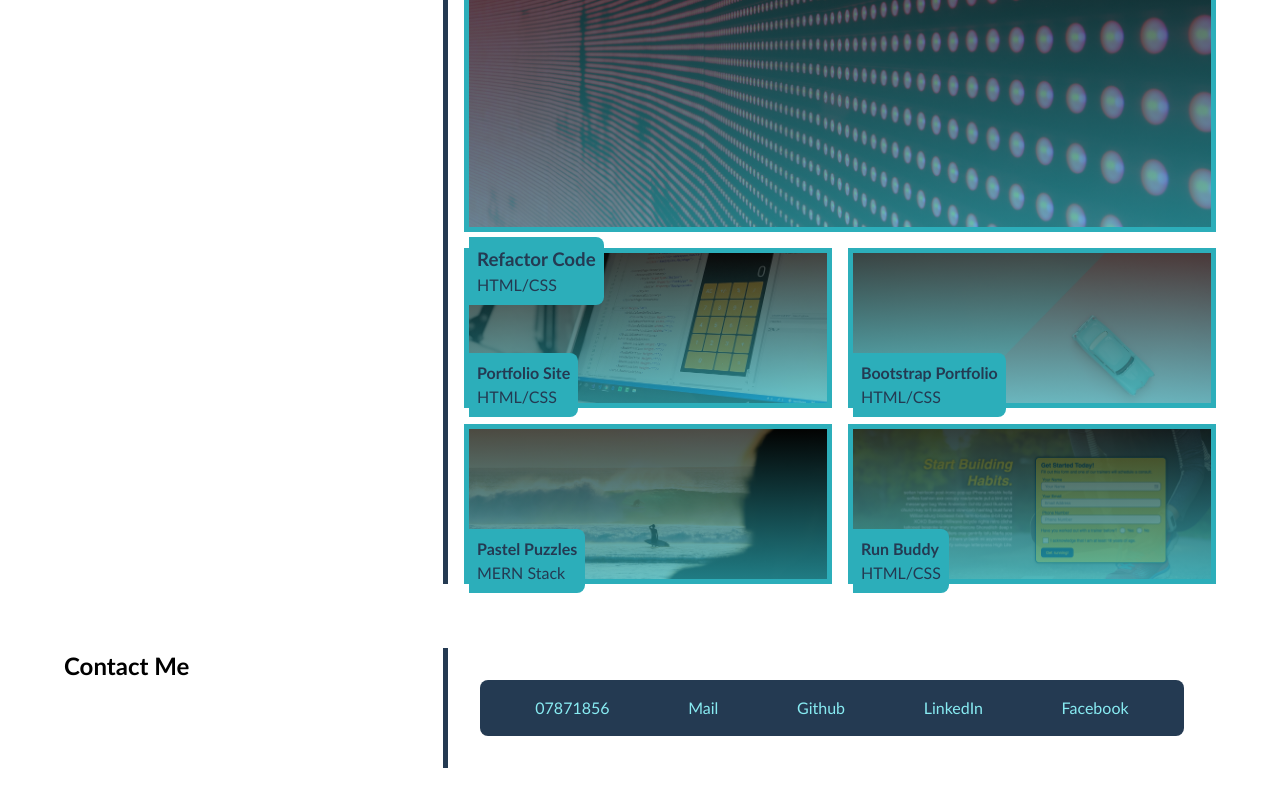
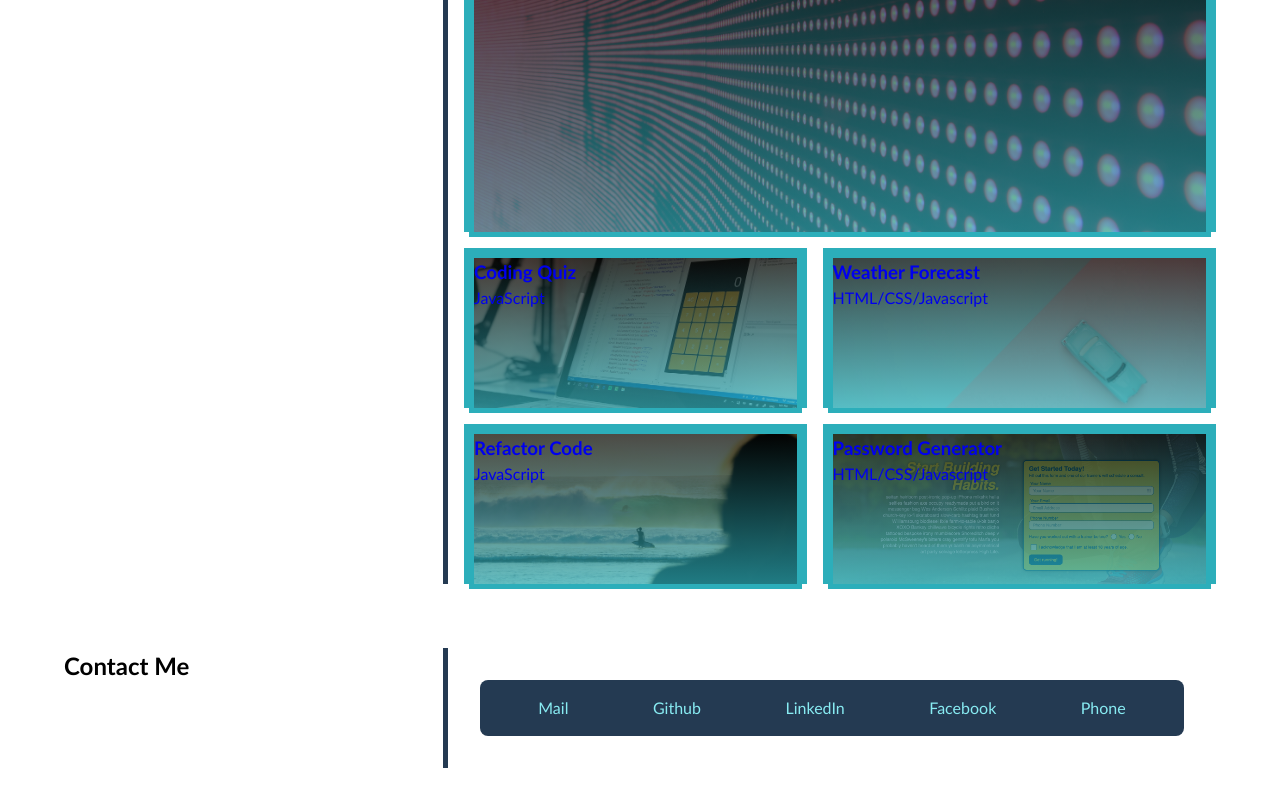
Before and after one commit to Moorgal/React_Portfolio, a React (Create React App) app in the folder portfolio/: page / in a window 1280 px wide. Shown: the part 914-1714 px from the top of the page. Built offline with nearby package versions, Linux system fonts and the light colour scheme; the HTML template or start-up script is replaced by a standard one.

Commit message:
portfolio update NOT DONE

```diff
--- a/portfolio/src/components/Footer.js
+++ b/portfolio/src/components/Footer.js
@@ -1,5 +1,5 @@
 import React from 'react';
-
+import { socialLinks } from '../database';
 const Footer = () => {
   return (
     <section className="section" id="contact">
@@ -8,27 +8,15 @@ const Footer = () => {
           <h2>Contact Me</h2>
         </div>
         <div className="footer-navbar">
-          <p>07871856</p>
-          <p>
-            <a href="mailto:mail@mail" className="nav-link">
-              mail
-            </a>
-          </p>
-          <p>
-            <a href="https://github.com/Moorgal" className="nav-link">
-              Github
-            </a>
-          </p>
-          <p>
-            <a href="https://LinkedIn.com" className="nav-link">
-              LinkedIn
-            </a>
-          </p>
-          <p>
-            <a href="https://facebook.com" className="nav-link">
-              Facebook
-            </a>
-          </p>
+          {socialLinks.map((link) => {
+            return (
+              <p key="link.id">
+                <a href={link.href} className="nav-link">
+                  {link.text}
+                </a>
+              </p>
+            );
+          })}
         </div>
       </section>
     </section>
--- a/portfolio/src/components/Portfolio.js
+++ b/portfolio/src/components/Portfolio.js
@@ -1,4 +1,5 @@
 import React from 'react';
+import { projects } from '../database';
 
 const Portfolio = () => {
   return (
@@ -8,56 +9,20 @@ const Portfolio = () => {
           <h2>Work</h2>
         </div>
         <div className="section-article">
-          <a href="https://moorgal.github.io/bc1_RefactorTheCode/" target="_blank" rel="noreferrer" className="work work1 work-top">
-            <div>
-              <div className="work-container">
-                <div className="work-title-big">
-                  <h3>Refactor Code</h3>
-                  <p>HTML/CSS</p>
+          {projects.map((link) => {
+            return (
+              <a key="link.id" href={link.href} target="_blank" rel="noreferrer" className={link.hrefClass}>
+                <div>
+                  <div className="work-container">
+                    <div className={link.hrefClass}>
+                      <h3>{link.title}</h3>
+                      <p>{link.text}</p>
+                    </div>
+                  </div>
                 </div>
-              </div>
-            </div>
-          </a>
-
-          <a href="https://moorgal.github.io/bc2_PortfolioHtmlCss/" target="_blank" rel="noreferrer" className="work work2">
-            <div>
-              <div className="work-container">
-                <div className="work-title-small">
-                  <h4>Portfolio Site</h4>
-                  <p>HTML/CSS</p>
-                </div>
-              </div>
-            </div>
-          </a>
-
-          <a href="https://moorgal.github.io/bc3_PortfolioBootstrap/" target="_blank" rel="noreferrer" className="work work3">
-            <div>
-              <div className="work-container">
-                <div className="work-title-small">
-                  <h4>Bootstrap Portfolio</h4>
-                  <p>HTML/CSS</p>
-                </div>
-              </div>
-            </div>
-          </a>
-
-          <div className="work work4">
-            <div className="work-container">
-              <div className="work-title-small">
-                <h4>Pastel Puzzles</h4>
-                <p>MERN Stack</p>
-              </div>
-            </div>
-          </div>
-
-          <div className="work work5">
-            <div className="work-container">
-              <div className="work-title-small">
-                <h4>Run Buddy</h4>
-                <p>HTML/CSS</p>
-              </div>
-            </div>
-          </div>
+              </a>
+            );
+          })}
         </div>
       </section>
     </section>
--- a/portfolio/src/database.js
+++ b/portfolio/src/database.js
@@ -1,6 +1,22 @@
+export const socialLinks = [
+  { id: 1, href: 'mailto:mail@mail', text: 'Mail' },
+  { id: 2, href: 'https://github.com/Moorgal', text: 'Github' },
+  { id: 3, href: 'https://www.linkedin.com/in/peter-bokor-moorgal/', text: 'LinkedIn' },
+  { id: 4, href: 'https://facebook.com', text: 'Facebook' },
+  { id: 5, href: 'tel:1231231234', text: 'Phone' },
+];
+
 export const siteLinks = [
   { id: 1, href: '#home', text: 'home' },
   { id: 2, href: '#about', text: 'about me' },
   { id: 3, href: '#work', text: 'work' },
   { id: 4, href: '#contact', text: 'contact me' },
 ];
+
+export const projects = [
+  { id: 1, href: 'https://github.com/Moorgal/bc4_Console_Finances', hrefClass: 'work work1 work-top', divClass: 'work-title-big', title: 'Finances', text: 'HTML/CSS/JavaScript' },
+  { id: 2, href: 'https://github.com/Moorgal/CodingQuiz', hrefClass: 'work work2', divClass: 'work-title-small', title: 'Coding Quiz', text: 'JavaScript' },
+  { id: 3, href: 'https://github.com/Moorgal/weatherDashboard', hrefClass: 'work work3', divClass: 'work-title-small', title: 'Weather Forecast', text: 'HTML/CSS/Javascript' },
+  { id: 4, href: 'https://github.com/Moorgal/ReadMeGenerator', hrefClass: 'work work4', divClass: 'work-title-small', title: 'Refactor Code', text: 'JavaScript' },
+  { id: 5, href: 'https://github.com/Moorgal/bc5_PasswordGenerator', hrefClass: 'work work5', divClass: 'work-title-small', title: 'Password Generator', text: 'HTML/CSS/Javascript' },
+];
```
